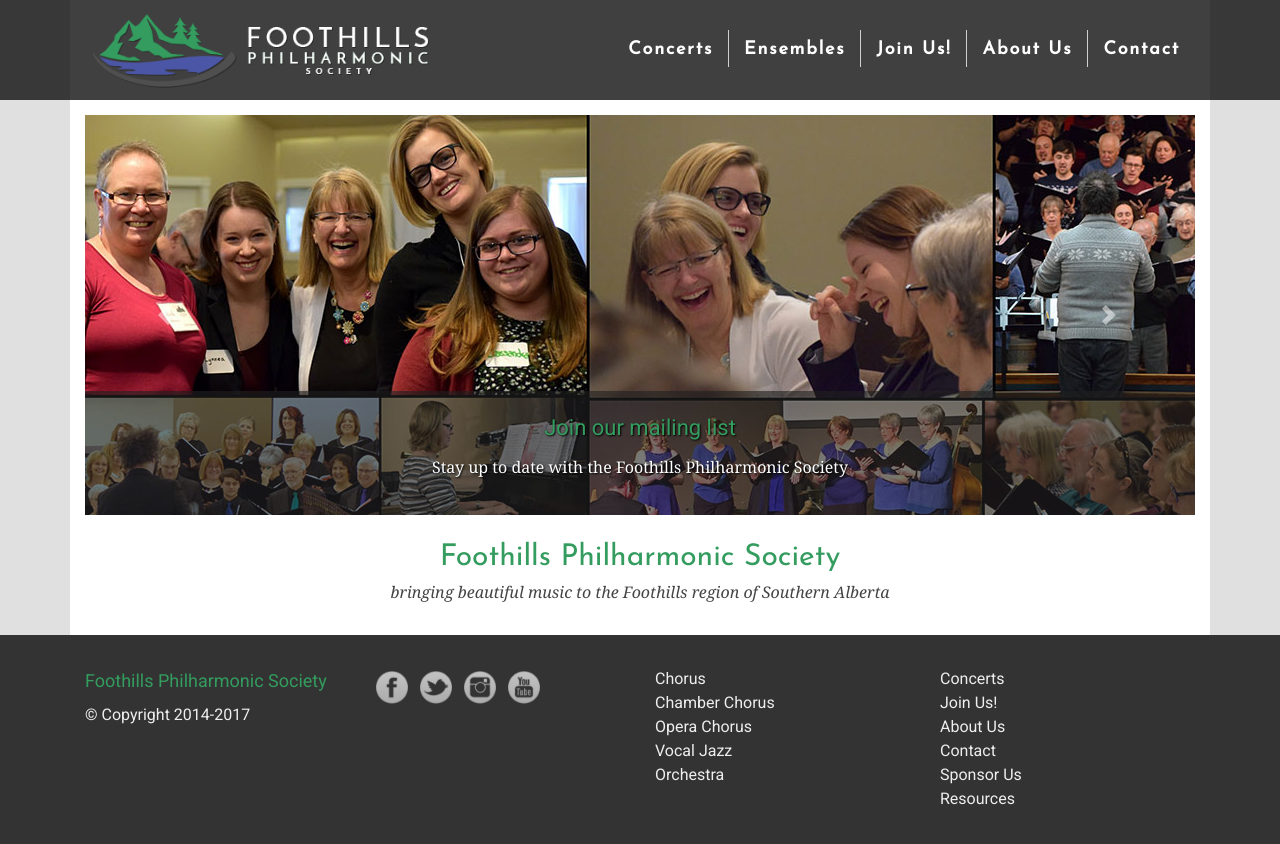
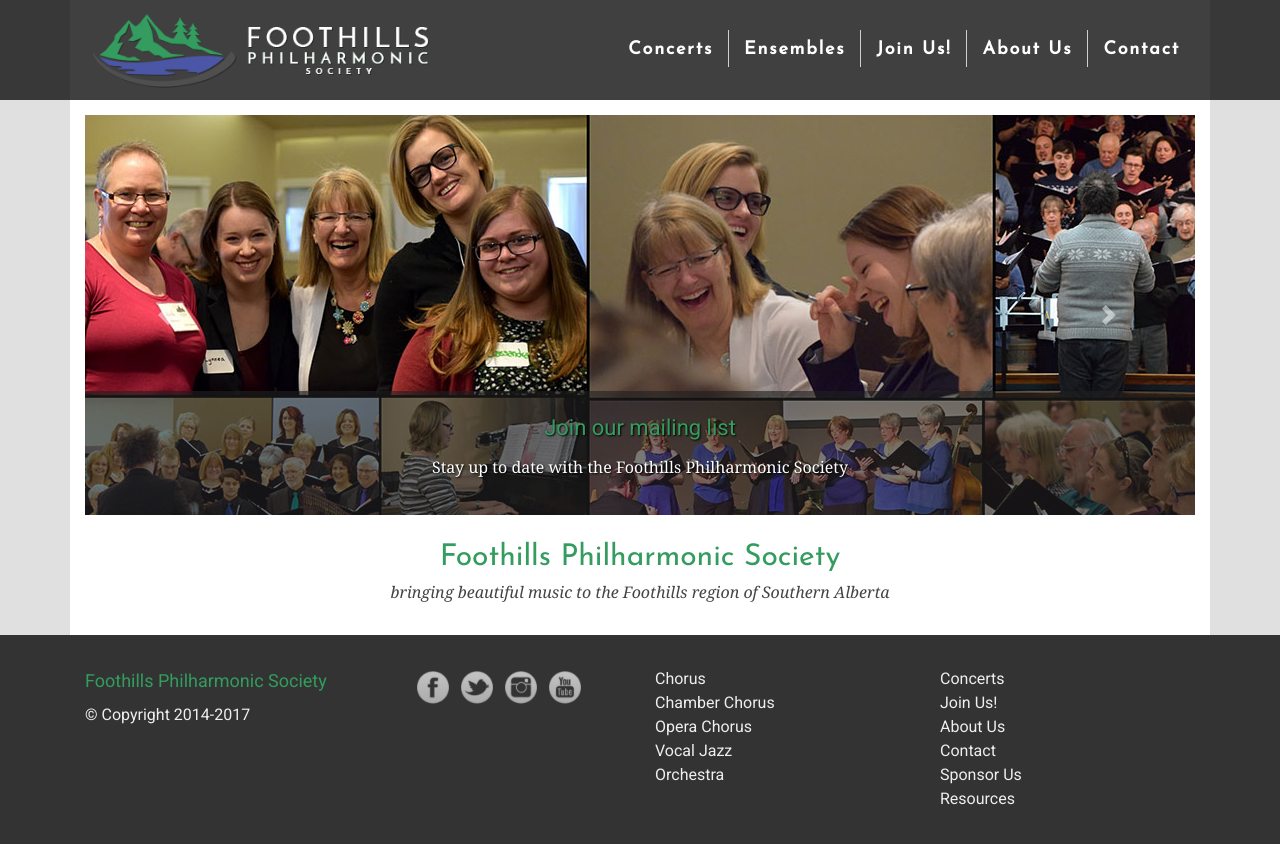
Before and after one commit to percyhanna/fps, a Jekyll site: the page built from index.html, in a window 1280 px wide. Shown: the top 844 px of the page. Built offline with Jekyll 4.4.1, drawn with Linux system fonts in a browser that asks for light colours; nearby versions of some CDN libraries; Markdown is read by kramdown in place of the engine named in the settings.

Commit message:
Center social icons

```diff
--- a/_layouts/default.html
+++ b/_layouts/default.html
@@ -99,7 +99,7 @@
           <p>© Copyright 2014-{{ site.time | date: '%Y' }}</p>
         </div>
 
-        <div class="col-12 col-sm-6 col-lg-3">
+        <div class="col-12 col-sm-6 col-lg-3" style="text-align: center;">
           <ul id="social-menu">
             <li><a href="https://www.facebook.com/foothillsphilharmonic" class="facebook" target="_blank"><img src="/images/facebook.png"></a></li>
             <li><a href="https://twitter.com/FoothillsPhilAB" class="twitter" target="_blank"><img src="/images/twitter.png"></a></li>
```
